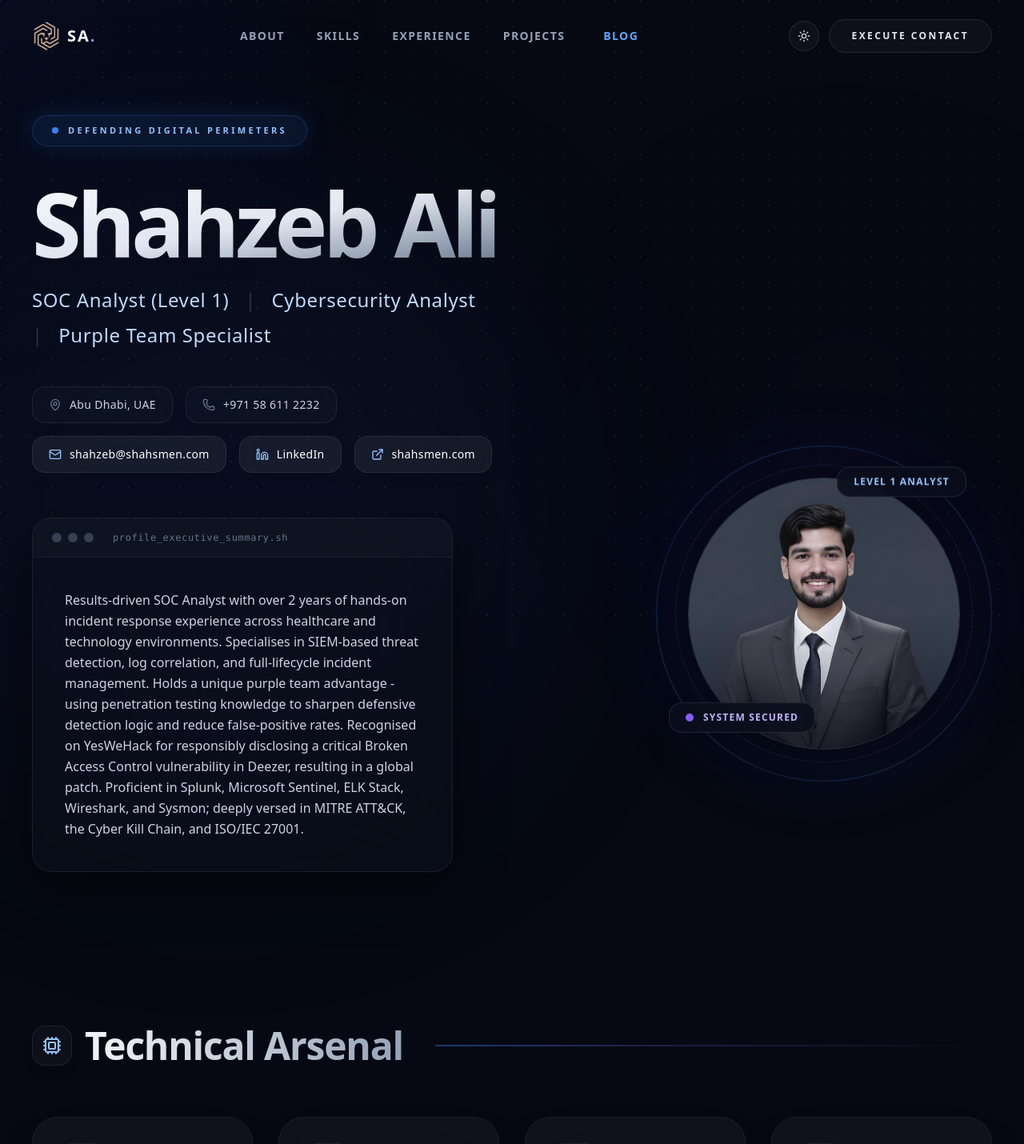
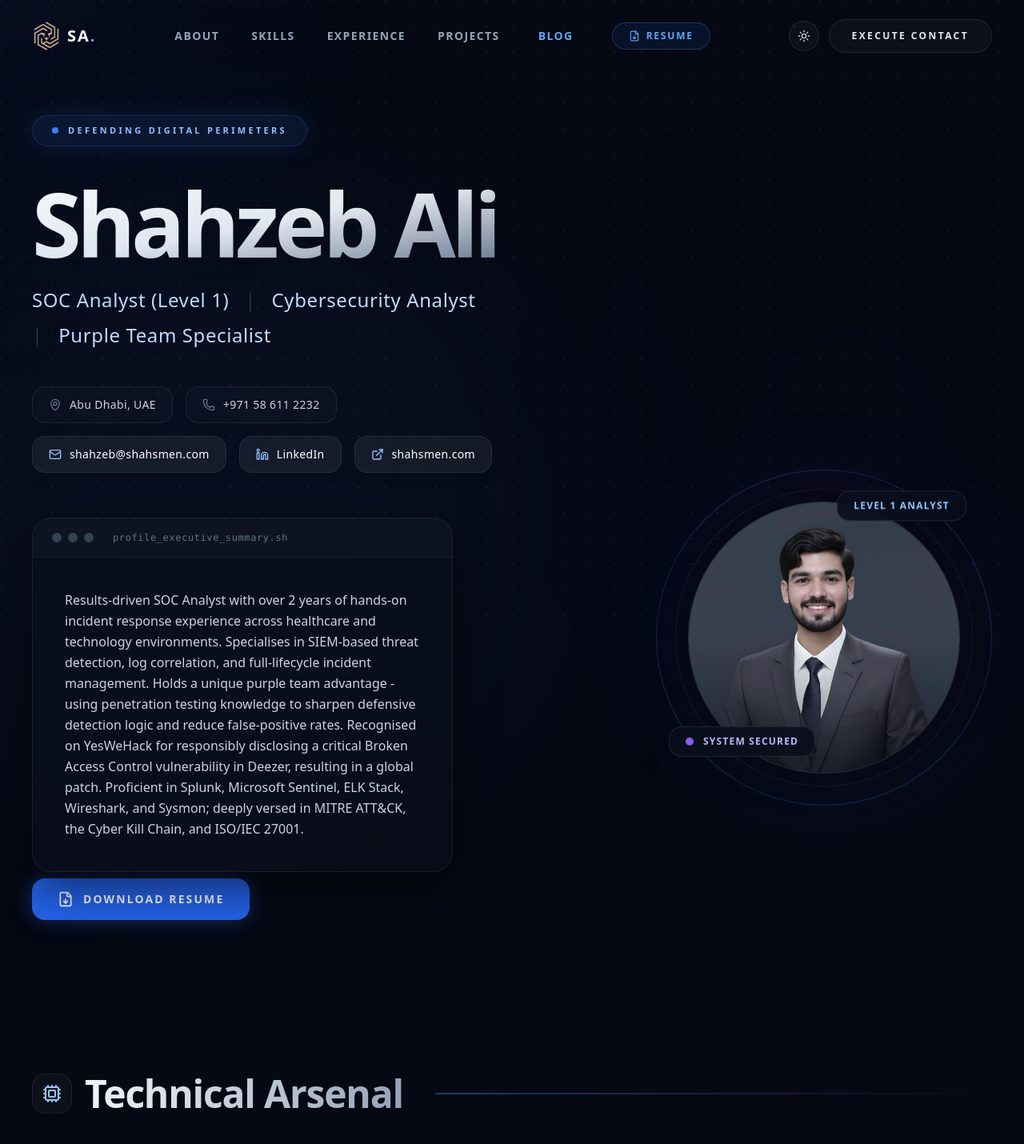
Before and after one commit to ishahzebali/portfolio, a React (Vite) app: page / in a window 1280 px wide. Shown: the top 1430 px of the page at 80% size. Built offline with nearby package versions, Linux system fonts and the light colour scheme.

Commit message:
feat: add resume download link to nav, mobile drawer, and hero section

```diff
--- a/src/App.jsx
+++ b/src/App.jsx
@@ -8,7 +8,7 @@ import {
   MapPin, Mail, Phone, ExternalLink, Linkedin, ChevronRight,
   Activity, Lock, Crosshair, Server, Database, Code, ShieldCheck,
   Bug, Eye, ArrowUpRight, Shield, Cpu, TerminalSquare, Key, Unlock, CheckCircle2, XCircle,
-  Sun, Moon, Menu, X
+  Sun, Moon, Menu, X, FileDown
 } from 'lucide-react';
 
 // --- DATA ---
@@ -501,6 +501,18 @@ const PortfolioHome = () => (
             </div>
           </TiltCard>
         </FadeInSection>
+
+        <FadeInSection delay={600} direction="up">
+          <a
+            href="/assets/resume/SOC Analyst Resume.pdf"
+            target="_blank"
+            rel="noopener noreferrer"
+            className="inline-flex items-center gap-3 px-8 py-4 mt-2 rounded-2xl bg-blue-600 hover:bg-blue-500 text-white font-bold tracking-[0.15em] uppercase text-sm transition-all duration-300 shadow-[0_0_25px_rgba(37,99,235,0.4)] hover:shadow-[0_0_40px_rgba(37,99,235,0.6)] hover:-translate-y-1 group"
+          >
+            <FileDown className="w-5 h-5 group-hover:animate-bounce" />
+            Download Resume
+          </a>
+        </FadeInSection>
       </div>
 
       <div className="flex-1 order-1 lg:order-2 w-full flex justify-center lg:justify-end">
@@ -769,6 +781,14 @@ export default function App() {
               <span className="text-blue-600 dark:text-blue-400">BLOG</span>
               <span className="absolute -bottom-2 left-1/2 -translate-x-1/2 w-1 h-1 rounded-full bg-blue-400 opacity-0 group-hover:opacity-100 transition-all duration-300"></span>
             </Link>
+            <a
+              href="/assets/resume/SOC Analyst Resume.pdf"
+              target="_blank"
+              rel="noopener noreferrer"
+              className="flex items-center gap-2 px-5 py-2 rounded-full bg-blue-600/10 hover:bg-blue-600/20 text-blue-600 dark:text-blue-400 border border-blue-500/30 hover:border-blue-500/60 text-xs font-bold tracking-[0.15em] uppercase transition-all duration-300"
+            >
+              <FileDown className="w-3.5 h-3.5" /> Resume
+            </a>
           </div>
 
           {/* Right Controls */}
@@ -837,10 +857,23 @@ export default function App() {
                   </Link>
                 </motion.div>
                 <motion.a
+                  href="/assets/resume/SOC Analyst Resume.pdf"
+                  target="_blank"
+                  rel="noopener noreferrer"
+                  onClick={() => setMobileMenuOpen(false)}
+                  initial={{ opacity: 0, x: -20 }}
+                  animate={{ opacity: 1, x: 0 }}
+                  transition={{ delay: 0.22 }}
+                  className="text-blue-600 dark:text-blue-400 font-bold tracking-[0.15em] uppercase text-sm py-4 border-b border-slate-100 dark:border-white/[0.04] flex items-center justify-between group"
+                >
+                  <span className="flex items-center gap-2"><FileDown className="w-4 h-4" /> Resume</span>
+                  <ChevronRight className="w-4 h-4 text-blue-400 group-hover:translate-x-1 transition-all duration-200" />
+                </motion.a>
+                <motion.a
                   href={`mailto:${RESUME_DATA.personal.email}`}
                   initial={{ opacity: 0, y: 10 }}
                   animate={{ opacity: 1, y: 0 }}
-                  transition={{ delay: 0.25 }}
+                  transition={{ delay: 0.28 }}
                   className="mt-6 w-full py-4 text-center bg-blue-600 hover:bg-blue-500 text-white font-bold tracking-[0.2em] uppercase text-xs rounded-2xl shadow-[0_0_20px_rgba(37,99,235,0.4)] transition-all duration-300"
                 >
                   Execute Contact
```
